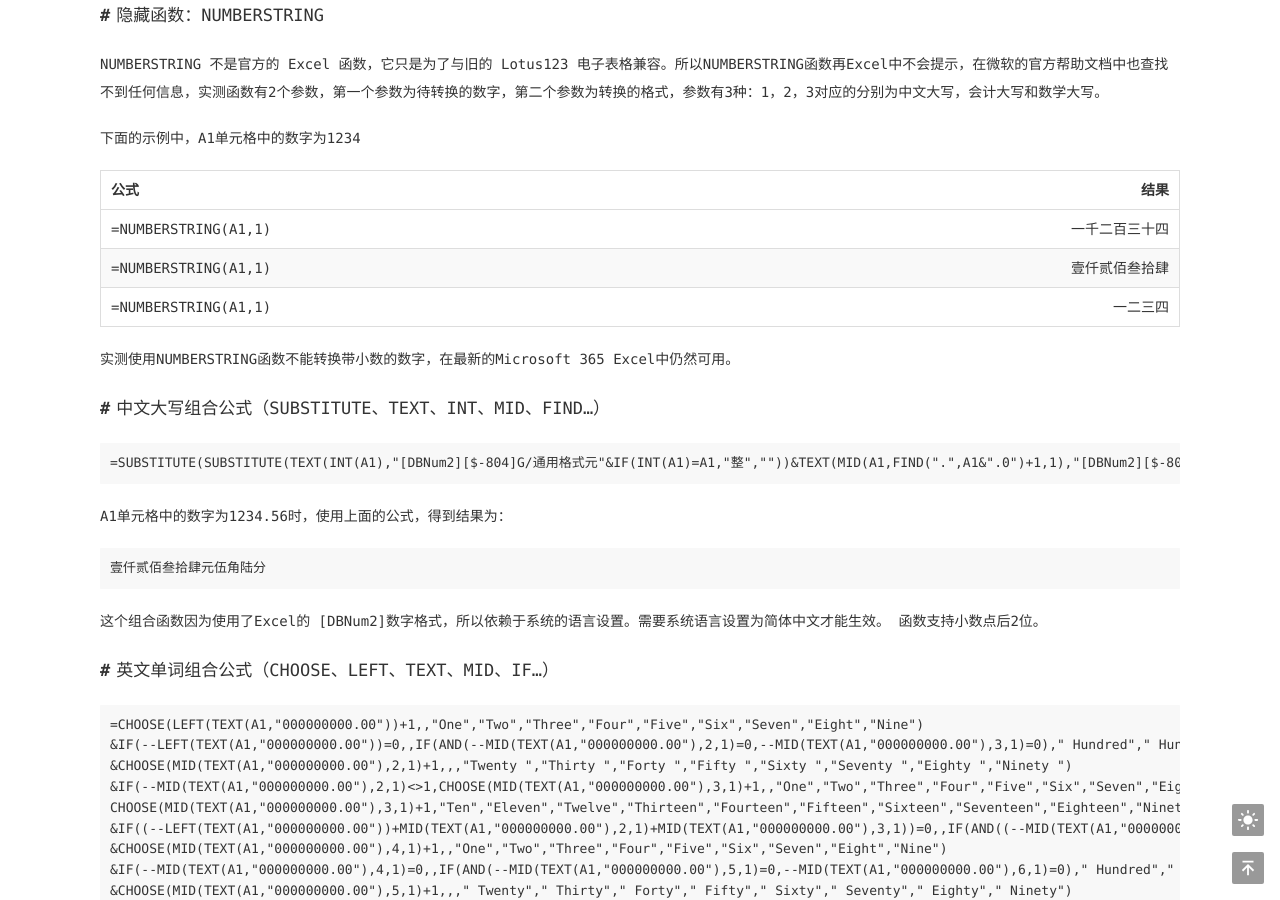
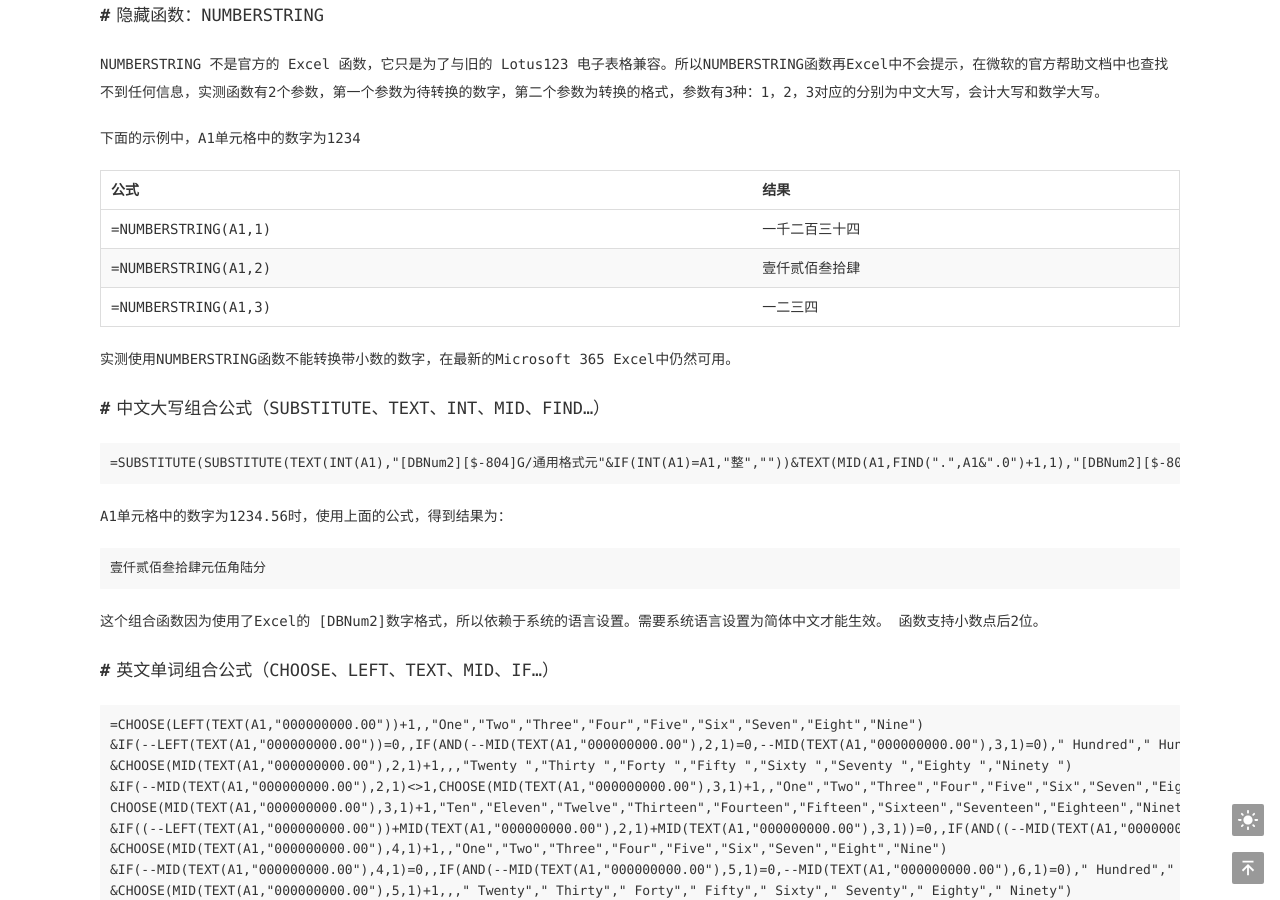
Before and after one commit to nksmiles/nksmiles.github.io, a Jekyll site: the page built from _posts/2024-10-03-Excel-formula-to-convert-numbers-to-Chinese-characters.md, in a window 1280 px wide and 900 px high, scrolled down 320 px. Built offline with Jekyll 4.4.1, drawn with Linux system fonts in a browser that asks for light colours; comment, search, counter and statistics services are not loaded.

Commit message:
Update 2024-10-03-Excel-formula-to-convert-numbers-to-Chinese-characters.md

```diff
--- a/_posts/2024-10-03-Excel-formula-to-convert-numbers-to-Chinese-characters.md
+++ b/_posts/2024-10-03-Excel-formula-to-convert-numbers-to-Chinese-characters.md
@@ -15,10 +15,10 @@ NUMBERSTRING 不是官方的 Excel 函数，它只是为了与旧的 Lotus123
 下面的示例中，A1单元格中的数字为1234
 
 |公式                 |结果           |
-| ------------------- | -----------: |
+| ------------------- | -----------|
 |=NUMBERSTRING(A1,1)  |一千二百三十四 |
-|=NUMBERSTRING(A1,1)  |壹仟贰佰叁拾肆 |
-|=NUMBERSTRING(A1,1)  |一二三四      |
+|=NUMBERSTRING(A1,2)  |壹仟贰佰叁拾肆 |
+|=NUMBERSTRING(A1,3)  |一二三四      |
 
 实测使用NUMBERSTRING函数不能转换带小数的数字，在最新的Microsoft 365 Excel中仍然可用。
 
```
